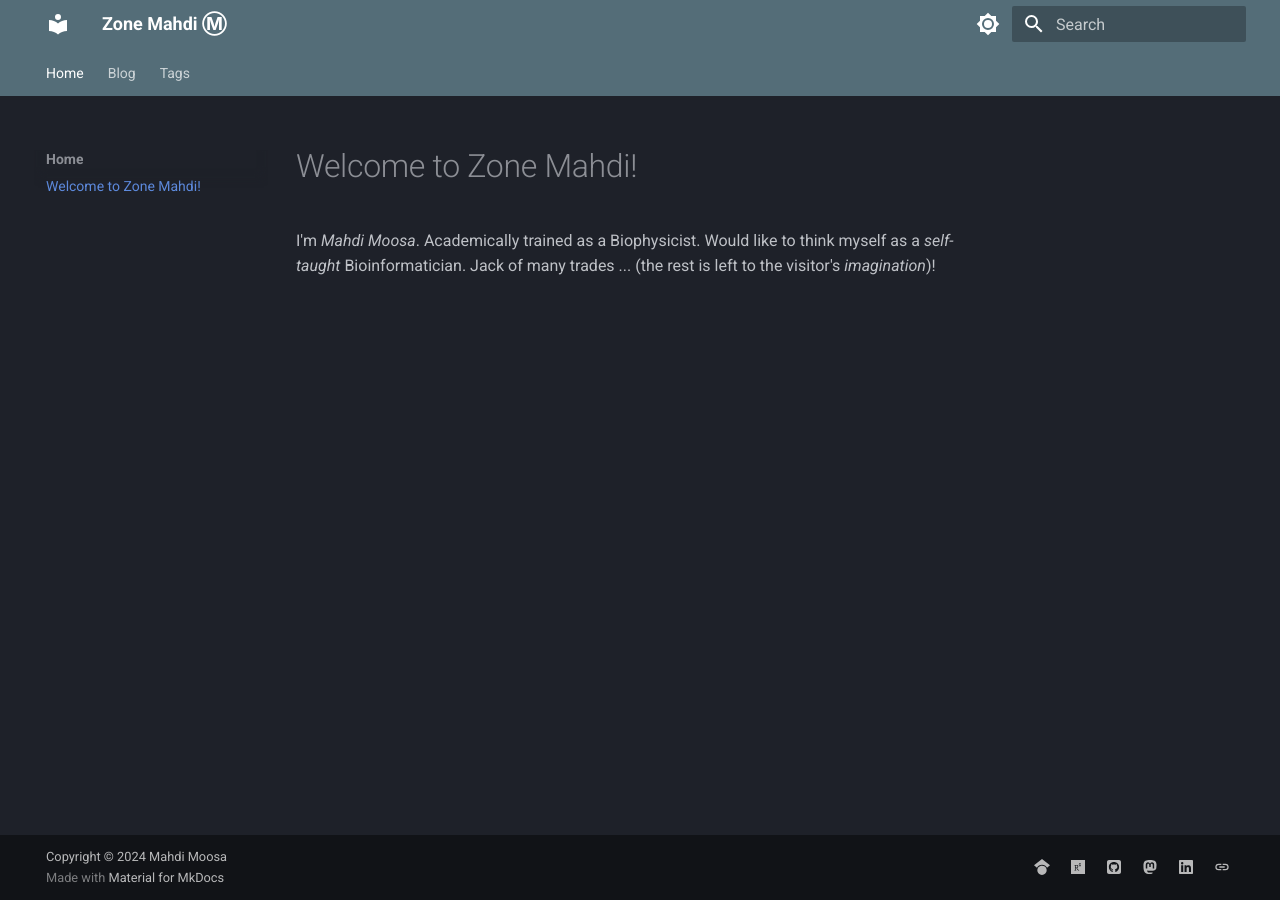
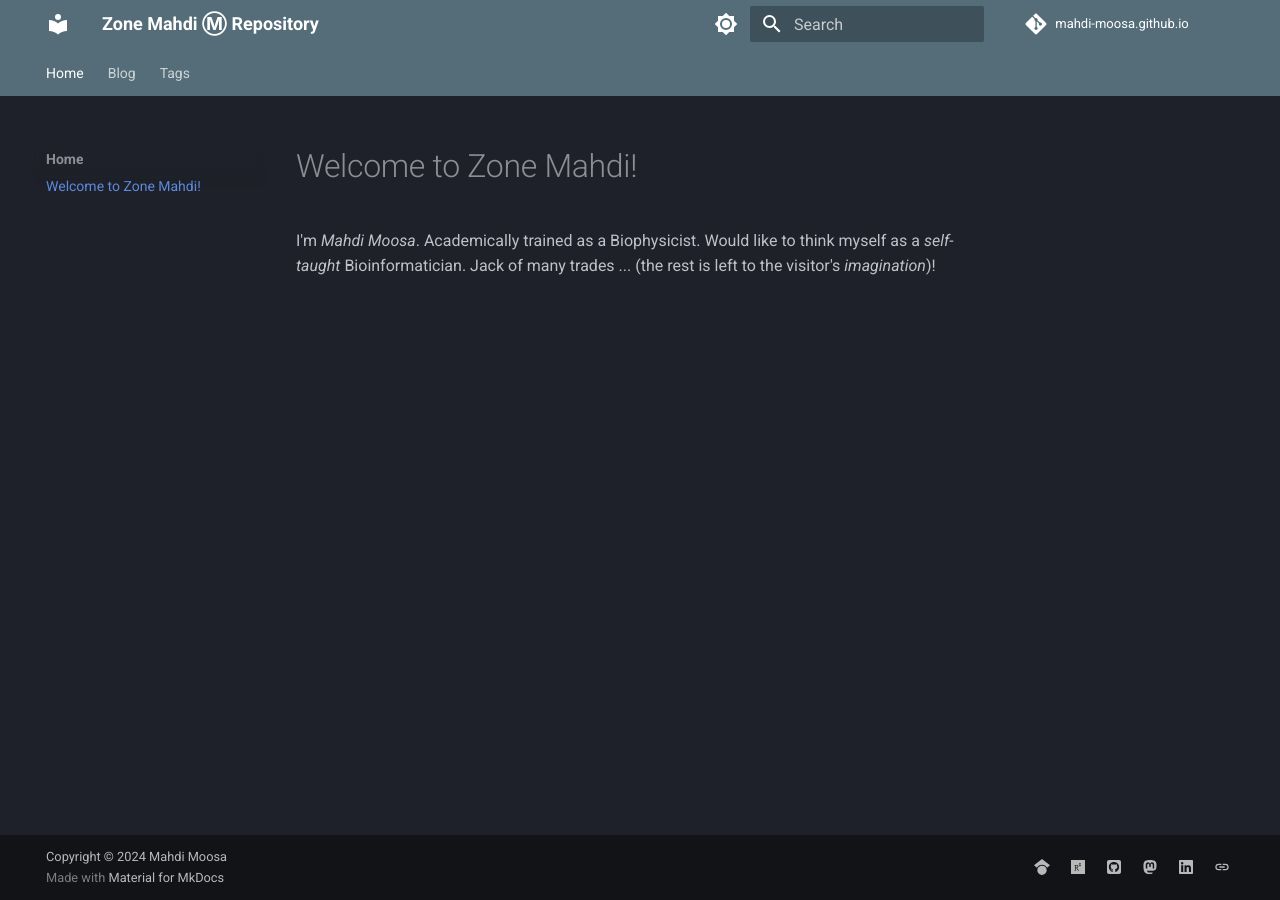
Before and after one commit to Mahdi-Moosa/mahdi_zone, an MkDocs documentation site: the page built from docs/index.md, in a window 1280 px wide. Built offline with MkDocs 1.6.1 and Material for MkDocs 9.7.7, drawn with Linux system fonts in a browser that asks for light colours; comment, search, counter and statistics services are not loaded.

Commit message:
github repo link add jeader top left

```diff
--- a/mkdocs.yml
+++ b/mkdocs.yml
@@ -1,4 +1,8 @@
 site_name: Zone Mahdi &#9410
+
+ Repository
+repo_name: mahdi-moosa.github.io
+repo_url: https://github.com/Mahdi-Moosa/mahdi-moosa.github.io
 
 theme:
   name: material
```
